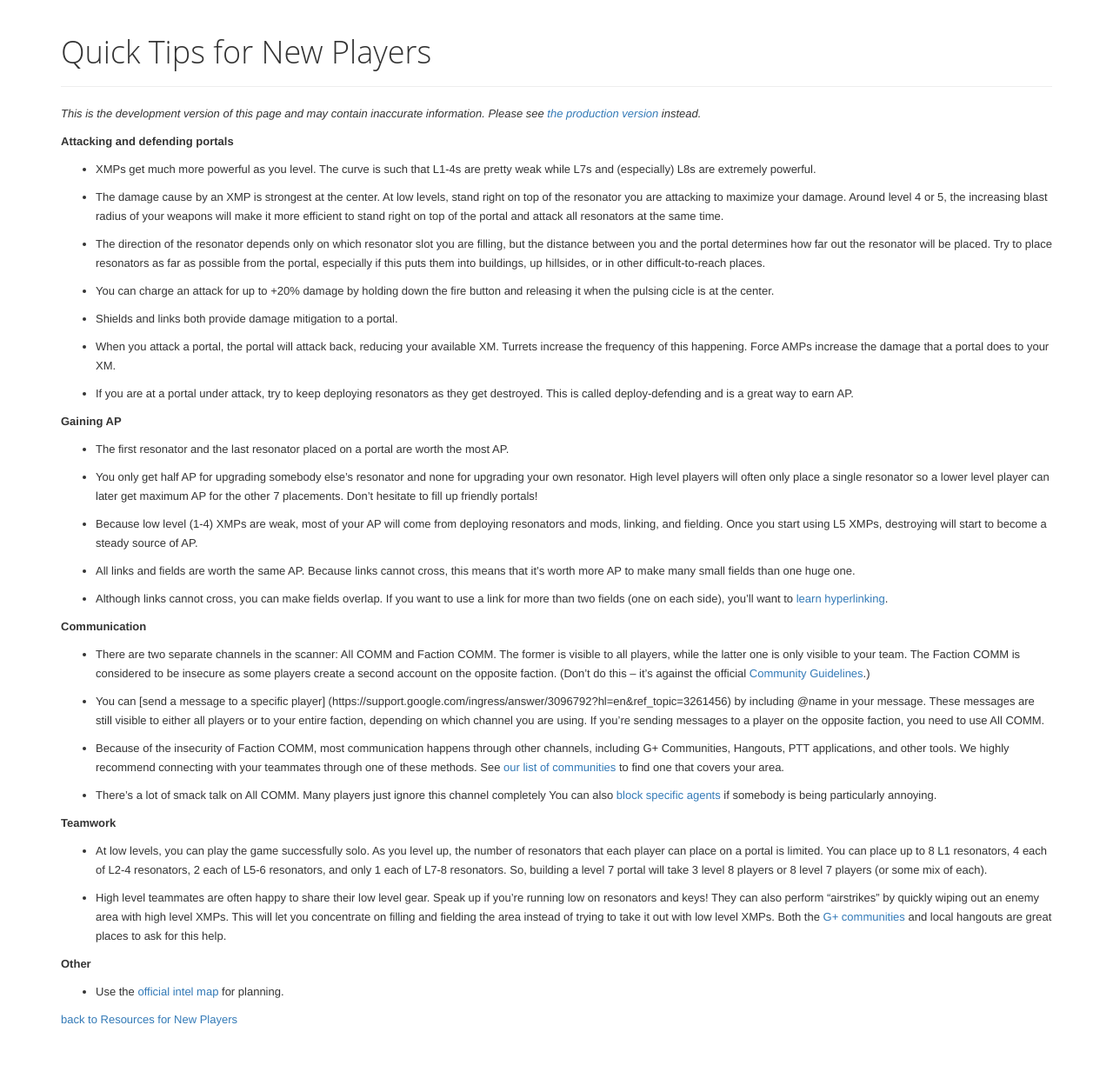
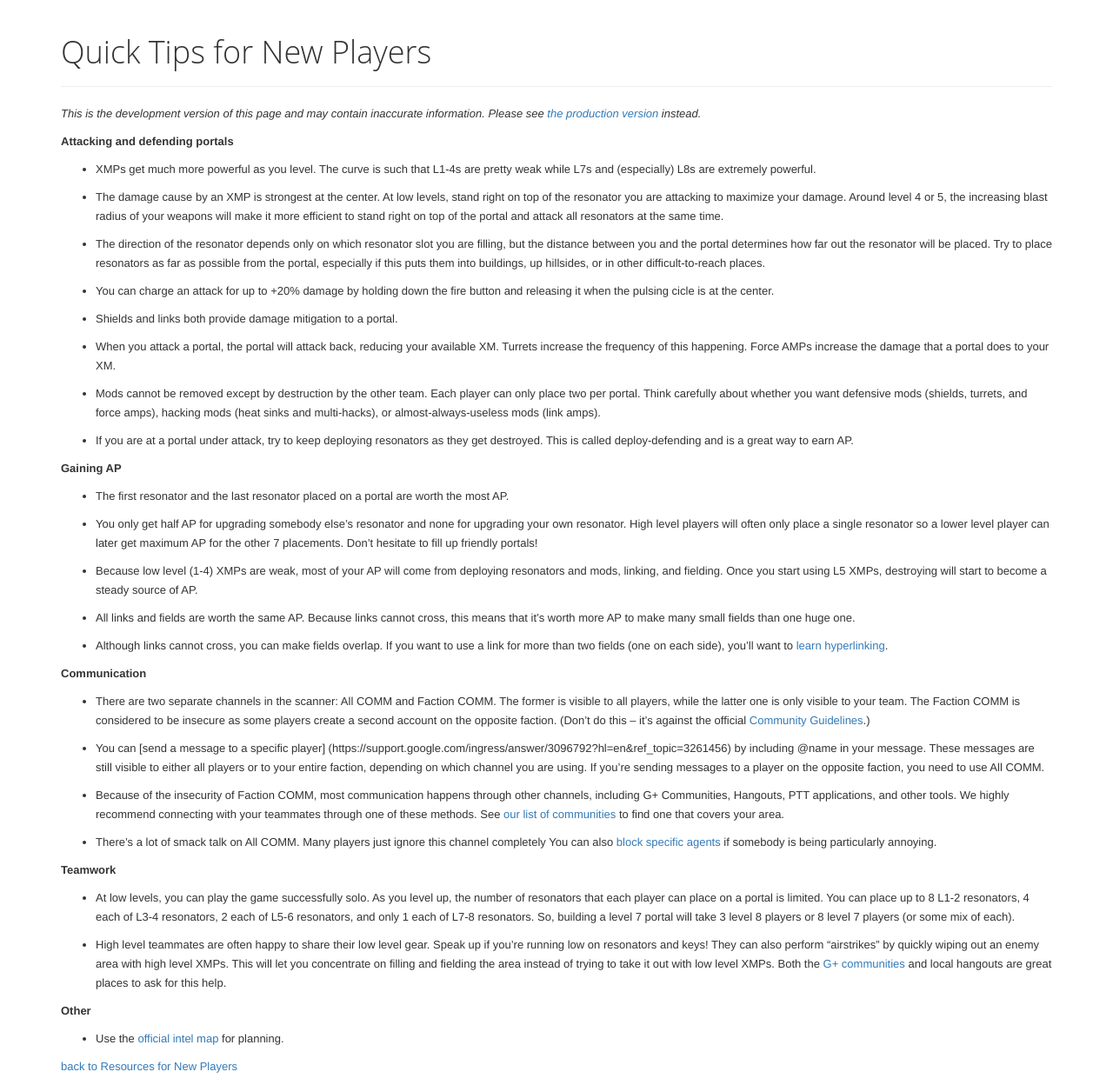
Before and after one commit to balshor/sfbay.resists.org, a Jekyll site: the page built from help/tips-new.md, in a window 1280 px wide. Shown: the whole page at 87% size. Built offline with Jekyll 4.4.1, drawn with Linux system fonts in a browser that asks for light colours; nearby versions of some CDN libraries; before the commit the page ends 1194 px from its top, so only the background shows below that.

Commit message:
Add mods to tips page.

```diff
--- a/help/tips-new.md
+++ b/help/tips-new.md
@@ -24,6 +24,10 @@ header: Quick Tips for New Players
 
 * When you attack a portal, the portal will attack back, reducing your available XM.  Turrets increase the frequency of
   this happening.  Force AMPs increase the damage that a portal does to your XM.
+
+* Mods cannot be removed except by destruction by the other team.  Each player can only place two per portal.  Think
+  carefully about whether you want defensive mods (shields, turrets, and force amps), hacking mods (heat sinks and
+  multi-hacks), or almost-always-useless mods (link amps).
 
 * If you are at a portal under attack, try to keep deploying resonators as they get destroyed.  This is called
   deploy-defending and is a great way to earn AP.
@@ -68,7 +72,7 @@ header: Quick Tips for New Players
 #### Teamwork
 
 * At low levels, you can play the game successfully solo.  As you level up, the number of resonators that each player
-  can place on a portal is limited.  You can place up to 8 L1 resonators, 4 each of L2-4 resonators, 2 each of L5-6
+  can place on a portal is limited.  You can place up to 8 L1-2 resonators, 4 each of L3-4 resonators, 2 each of L5-6
   resonators, and only 1 each of L7-8 resonators.  So, building a level 7 portal will take 3 level 8 players or 8
   level 7 players (or some mix of each).
 
```
